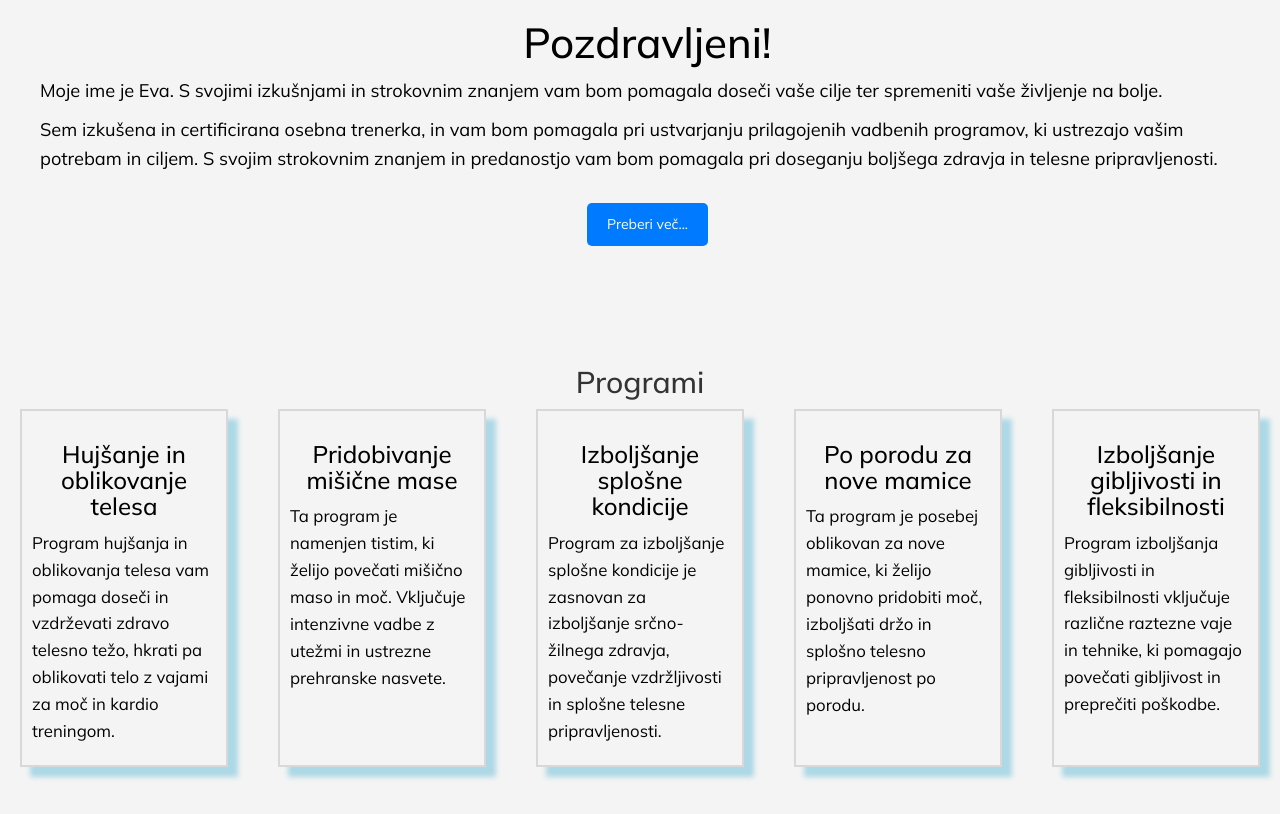
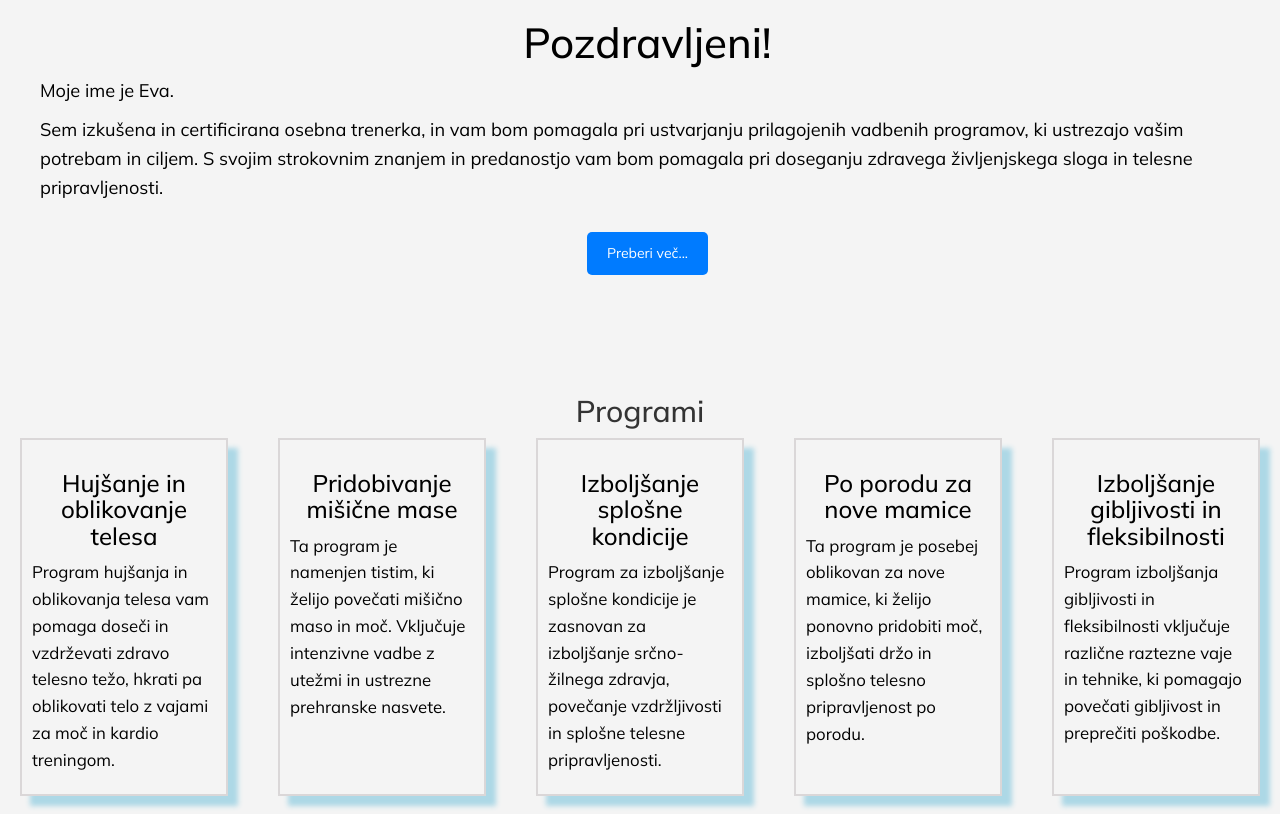
Before and after one commit to patrik066/patrik066.github.io, a plain HTML site: page index.html in a window 1280 px wide. Shown: the part 1004-1818 px from the top of the page. Drawn offline with nearby package versions, Linux system fonts and the light colour scheme.

Commit message:
Update index.html

```diff
--- a/index.html
+++ b/index.html
@@ -47,8 +47,8 @@
             <img src="slike/home/_DSC8388.jpg" alt="Eva Pivk">
             <div class="napis_domov">
                 <h2>Pozdravljeni!</h2>
-                <p>Moje ime je Eva. S svojimi izkušnjami in strokovnim znanjem vam bom pomagala doseči vaše cilje ter spremeniti vaše življenje na bolje.</p>
-																<p>Sem izkušena in certificirana osebna trenerka, in vam bom pomagala pri ustvarjanju prilagojenih vadbenih programov, ki ustrezajo vašim potrebam in ciljem. S svojim strokovnim znanjem in predanostjo vam bom pomagala pri doseganju boljšega zdravja in telesne pripravljenosti.</p>
+                <p>Moje ime je Eva.</p>
+																<p>Sem izkušena in certificirana osebna trenerka, in vam bom pomagala pri ustvarjanju prilagojenih vadbenih programov, ki ustrezajo vašim potrebam in ciljem. S svojim strokovnim znanjem in predanostjo vam bom pomagala pri doseganju zdravega življenjskega sloga in telesne pripravljenosti.</p>
                 <a href="omeni.html">Preberi več...</a>
             </div>
     </section>
```
